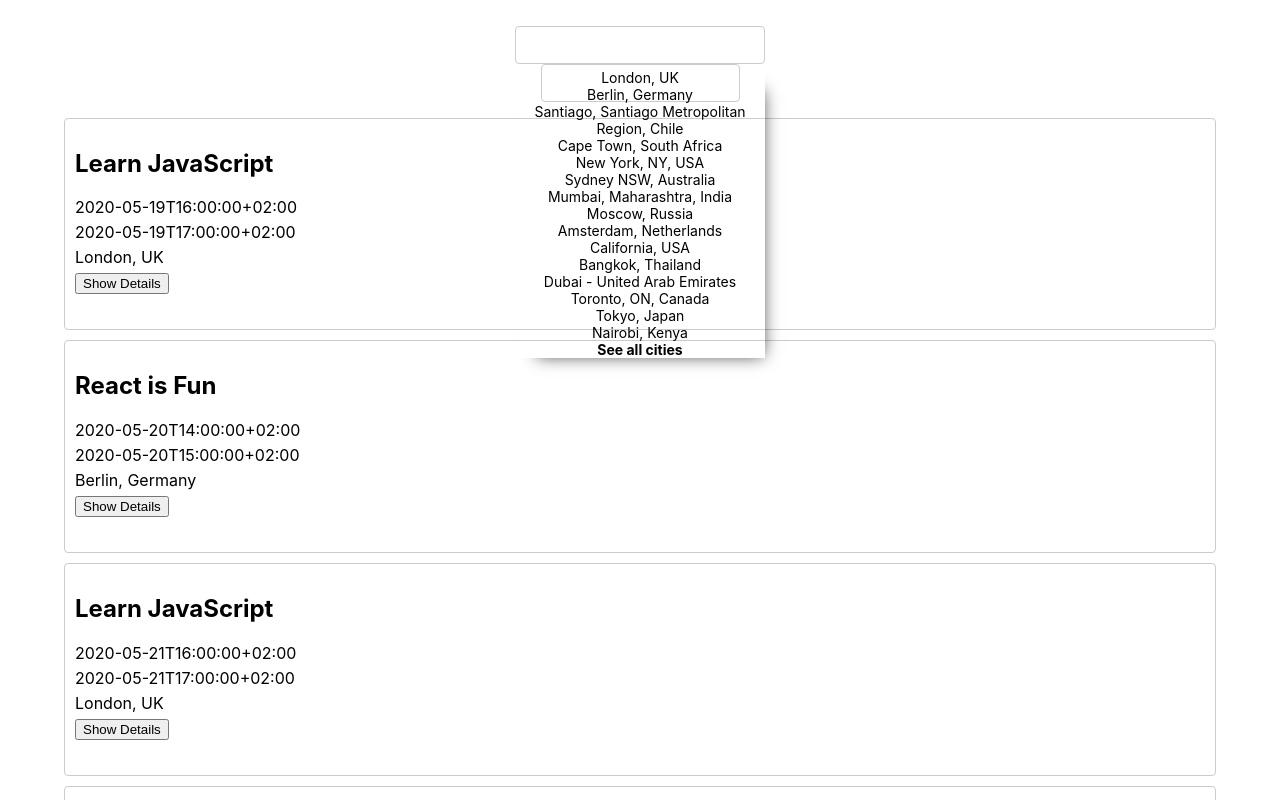
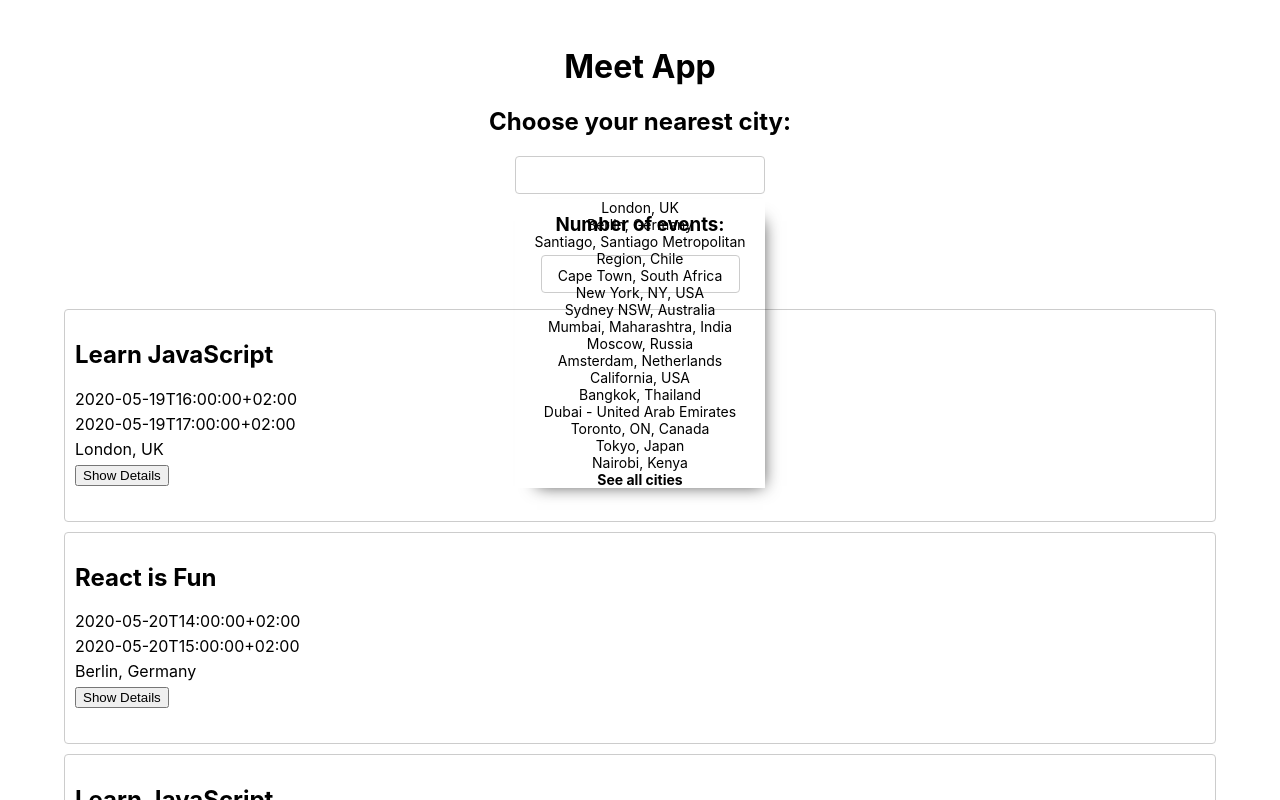
Before and after one commit to Cho0/MeetApp, a React (Create React App) app: page / in a window 1280 px wide. Shown: the top 800 px of the page. Built offline with nearby package versions, Linux system fonts and the light colour scheme; what atatus-spa would draw is missing.

Commit message:
heading and labels

```diff
--- a/src/App.js
+++ b/src/App.js
@@ -48,10 +48,13 @@ class App extends Component {
   render() {
     return (
       <div className="App">
+        <h1>Meet App</h1>
+        <h2> Choose your nearest city:</h2>
         <CitySearch
           locations={this.state.locations}
           updateEvents={this.updateEvents}
         />
+        <h3>Number of events:</h3>
         <NumberOfEvents
           updateNumberOfEvents={(e) => this.updateNumberOfEvents(e)}
         />
```
